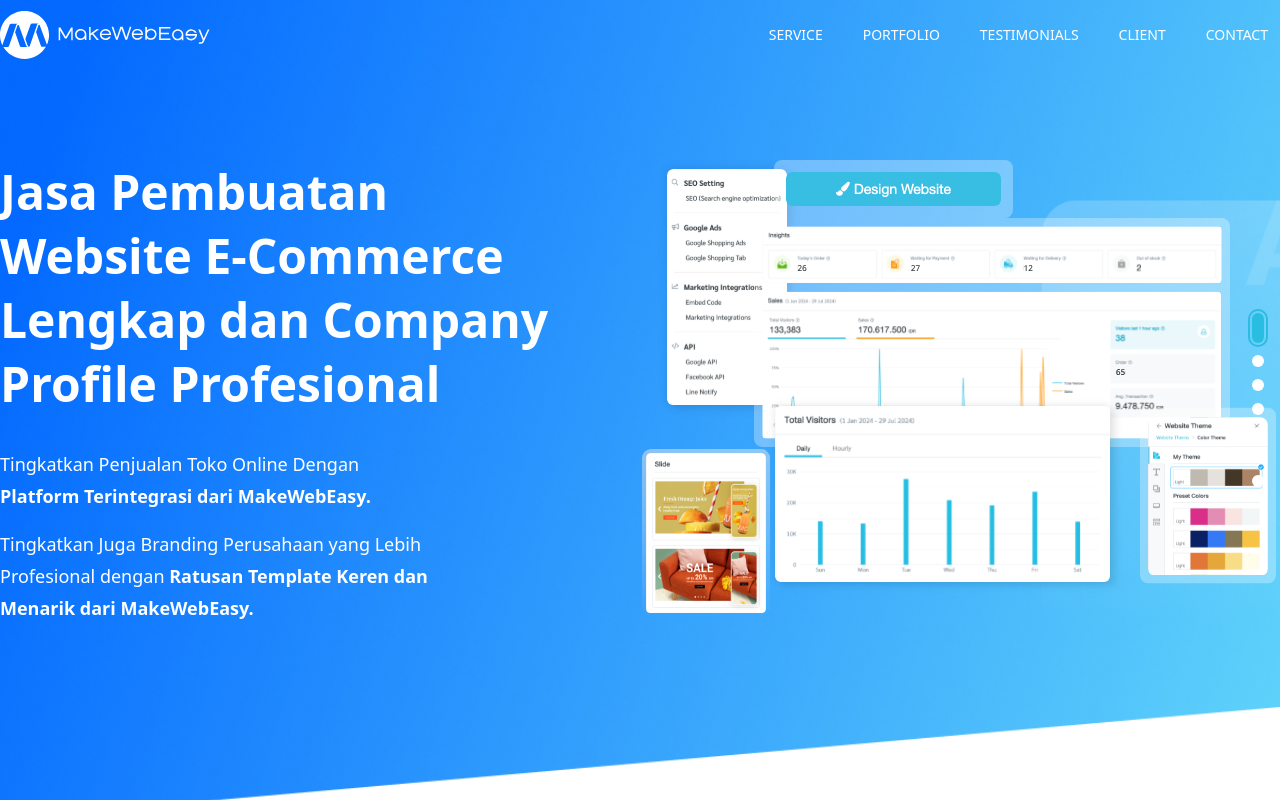
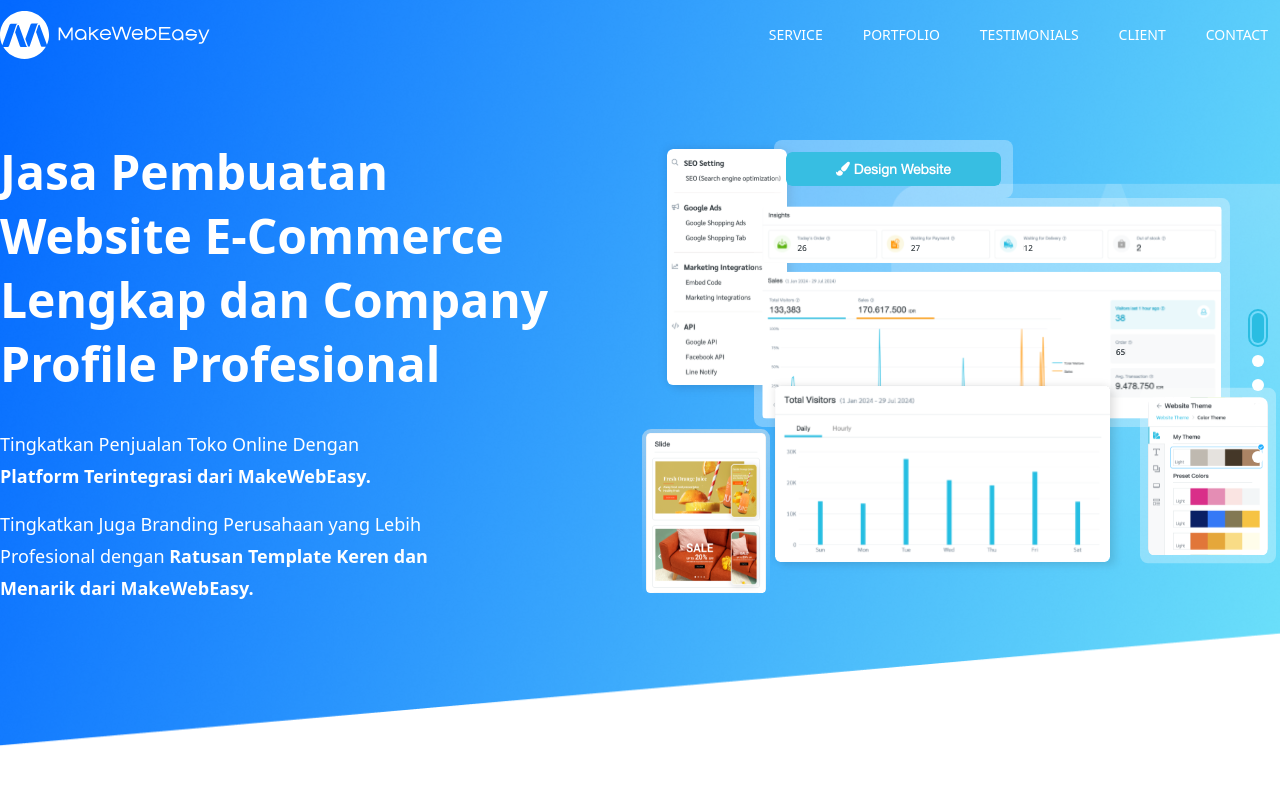
Before and after one commit to alfatpololo/mwe-landingnew, a Next.js app: page / in a window 1280 px wide. Built offline with nearby package versions, Linux system fonts and the light colour scheme.

Commit message:
deploy 1st

```diff
--- a/components/sections/herosection.tsx
+++ b/components/sections/herosection.tsx
@@ -19,11 +19,18 @@
 export default function HeroSection() {
   return (
     <>
-    <section id="hero" className="lg:bg-bg-hero lg:w-full bg-no-repeat lg:bg-cover bg-contain bg-bg-hero-mobile">
-  <div className="lg:container lg:mx-auto lg:justify-center lg:py-[120px] pt-[78px] relative overflow-hidden">
-    <div className="lg:grid lg:grid-cols-2 lg:gap-[24px] lg:mb-[28px] mt-[40px]">
+      <section
+        id="hero"
+        className="lg:bg-bg-hero lg:w-full lg:h-full lg:py-[100px] bg-no-repeat lg:bg-cover bg-cover bg-bg-hero-mobile"
+        style={{
+          backgroundPosition: 'center bottom', // Position the background from the bottom, but also align it centrally
+          backgroundSize: 'cover', // Ensure the background covers the whole section
+        }}
+      >
+        <div className="lg:container lg:mx-auto lg:justify-center relative overflow-hidden max-w-[1440px]">
+          <div className="lg:grid lg:grid-cols-2 lg:gap-[24px] mt-[40px]">
 
-      {/* Mobile Version - Locking size to match iPhone 12 dimensions */}
+            {/* Mobile Version */}
             <div className="lg:hidden w-[390px] mx-auto relative">
               <div className="flex">
                 <div className="absolute">
--- a/components/sections/sectionone.tsx
+++ b/components/sections/sectionone.tsx
@@ -20,7 +20,7 @@
   return (
     <>
      <section id="sectionone">
-      <div className="lg:mt-[192px]">
+      <div className="lg:mt-[192px] lg:w-full lg:h-full lg:py-[px]">
       <Tabbutton />
       </div>
     </section>
--- a/components/tabs/ecommerce.tsx
+++ b/components/tabs/ecommerce.tsx
@@ -4,8 +4,8 @@
 export default function Ecommerce() {
     return (
         <section id="eCommerce">
-      <div className="bg-tabs-001">
-    <div className="container mx-auto justify-center pt-[92px] lg:h-full lg:py-[120px] mt-[40px] lg:pt-[92px]">
+      <div className="bg-tabs-001 lg:h-full lg:py-[120px] mt-[40px] lg:pt-[92px]">
+    <div className="container mx-auto justify-center">
       <div className="lg:grid lg:grid-cols-2 lg:gap-[24px] lg:mb-[28px]">
         <div className="w-full">
           <div className="lg:flex lg:gap-[8px]">
```
Lines whose indentation alone changed are shown as unchanged.
